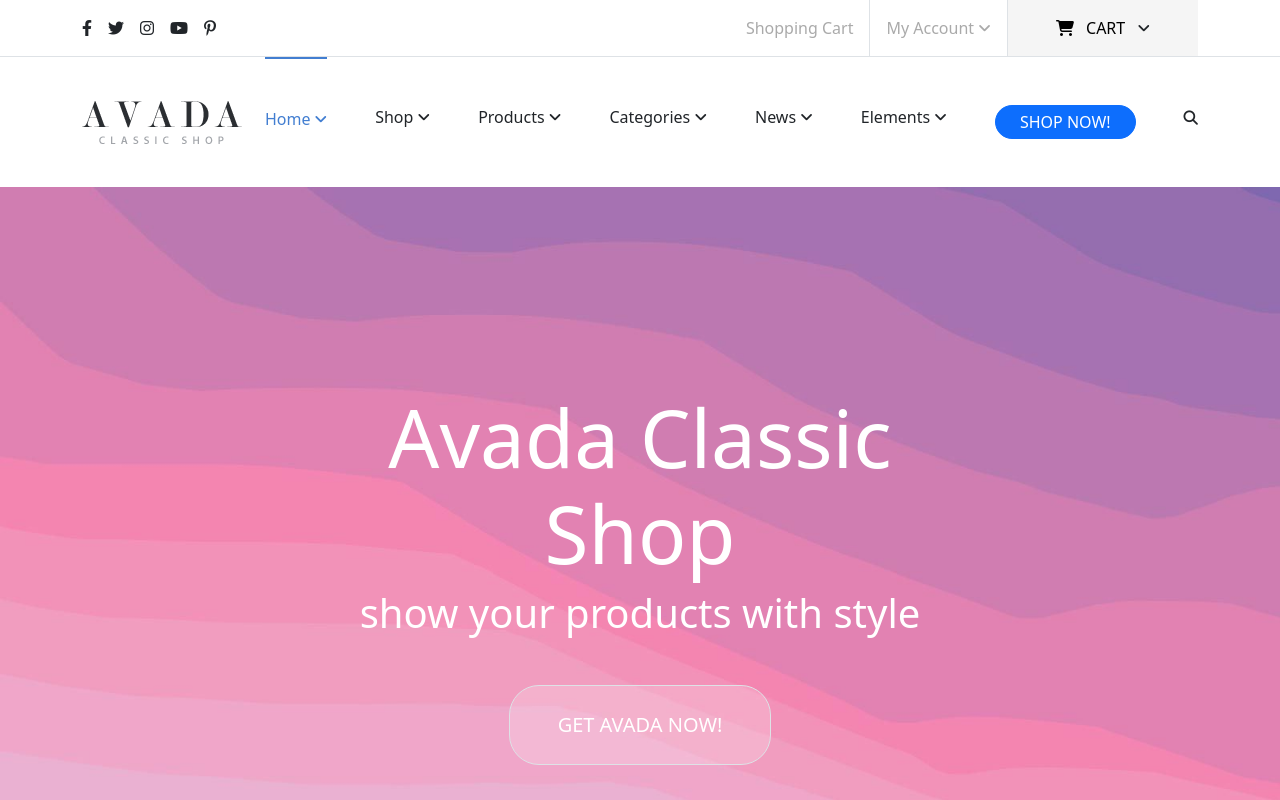
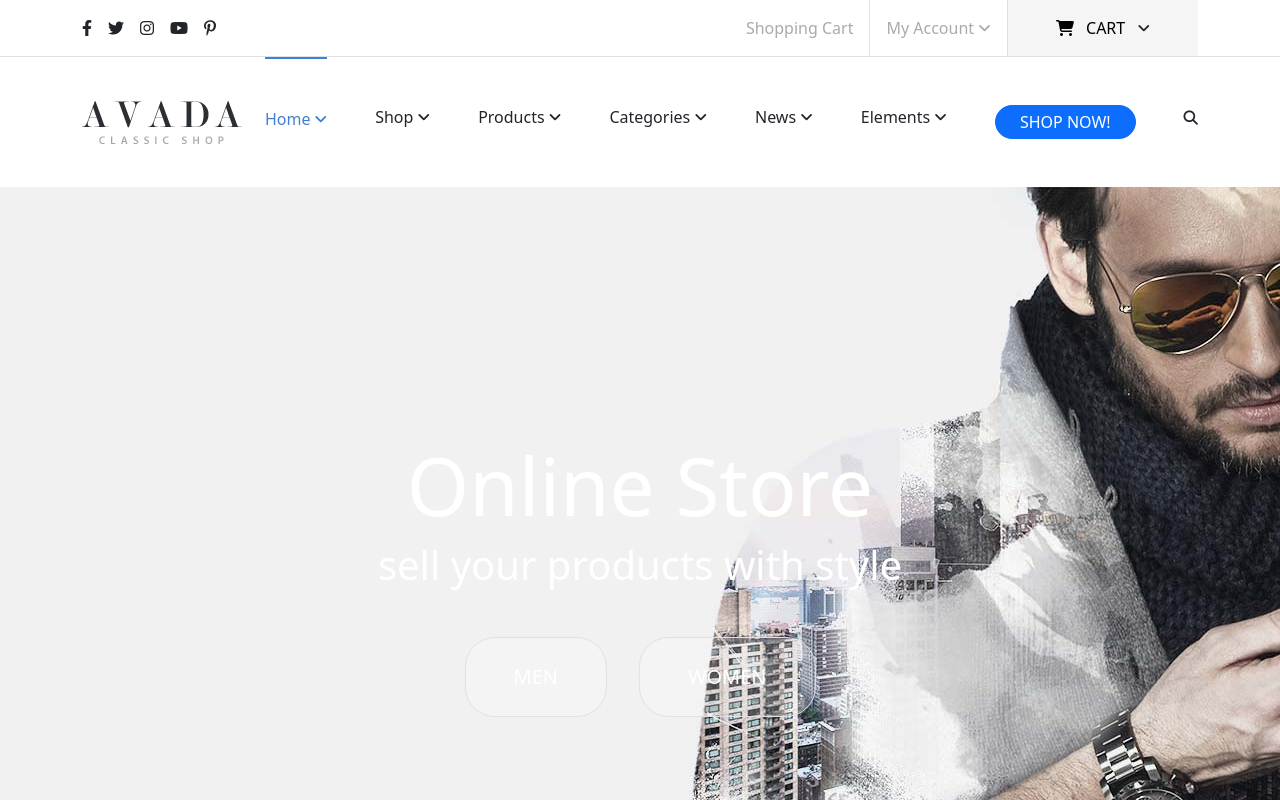
Before and after one commit to alexraduca01/proj-html-vuejs, a Vue app: page / in a window 1280 px wide. Shown: the top 800 px of the page. Built offline with nearby package versions, Linux system fonts and the light colour scheme.

Commit message:
fixed JumbotronComponent

```diff
--- a/src/components/JumbotronComponent.vue
+++ b/src/components/JumbotronComponent.vue
@@ -1,44 +1,42 @@
 <template>
     <section>
+        <swiper class="mySwiper" :loop="true" :autoplay="{ delay: 3000, disableOnInteraction: false, }" :modules="modules">
+            <swiper-slide  v-for="item in store.jumboContent">
                 <div class="position-relative w-100">
                     <div class="overflow-hidden">
-                <img :src="store.jumboContent[imgIndex].thumb" class="w-100" style="height: 779px;" :alt="store.jumboContent[imgIndex].title">
+                        <img :src="item.thumb" class="w-100" style="height: 779px;" :alt="item.title">
                     </div>
                     <div class="jumbo-content text-white text-center">
-                <h2>{{ store.jumboContent[imgIndex].title }}</h2>
-                <h5 class="fs-1">{{ store.jumboContent[imgIndex].subtitle }}</h5>
+                        <h2>{{ item.title }}</h2>
+                        <h5 class="fs-1">{{ item.subtitle }}</h5>
                         <div class="mt-5">
-                    <button class="btn border btn-bg text-white text-uppercase p-4 px-5 mx-3 fs-5" v-for="item in store.jumboContent[imgIndex].button">{{ item }}</button>
+                            <button class="btn border btn-bg text-white text-uppercase p-4 px-5 mx-3 fs-5" v-for="item in item.button">{{ item }}</button>
                         </div>
                     </div>
                 </div>
+            </swiper-slide>
+        </swiper>
     </section>
+
 </template>
 
 <script>
+import { Swiper, SwiperSlide } from 'swiper/vue';
+import 'swiper/css';
 import { store } from '../data/store.js';
+import { Autoplay } from 'swiper/modules'
     export default {
+        components: {
+            Swiper,
+            SwiperSlide,
+        },
         name: 'JumbotronComponent',
         data(){
             return {
                 store,
-                imgIndex: 2,
+                modules: [Autoplay],
             }
         },
-        methods: {
-            switchImage(){
-                this.imgIndex++;
-                if(this.imgIndex > store.jumboContent.length - 1) {
-                    this.imgIndex = 0;
-                };
-            },
-            autoSwitch(){
-                setInterval(this.switchImage, 5000);
-            },
-        },
-        mounted(){
-            this.autoSwitch();
-        }
     }
 </script>
 
```
Lines whose indentation alone changed are shown as unchanged.
